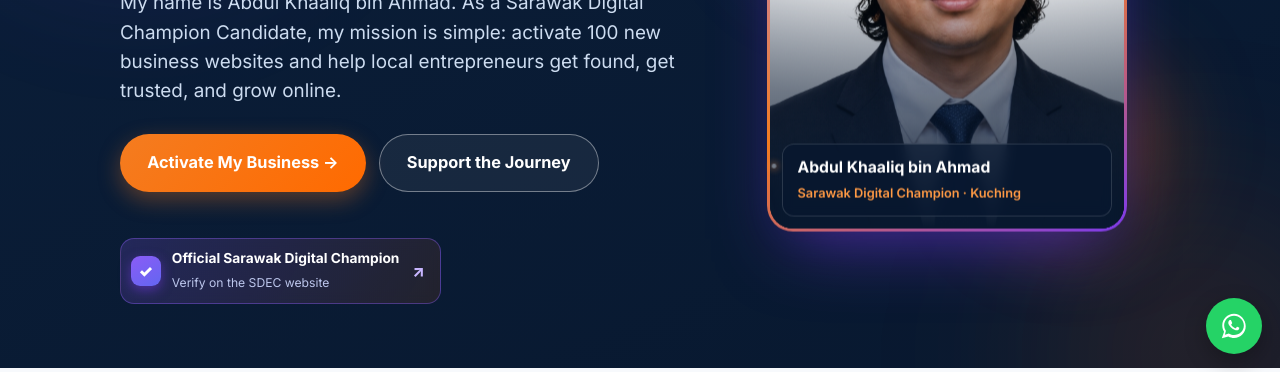
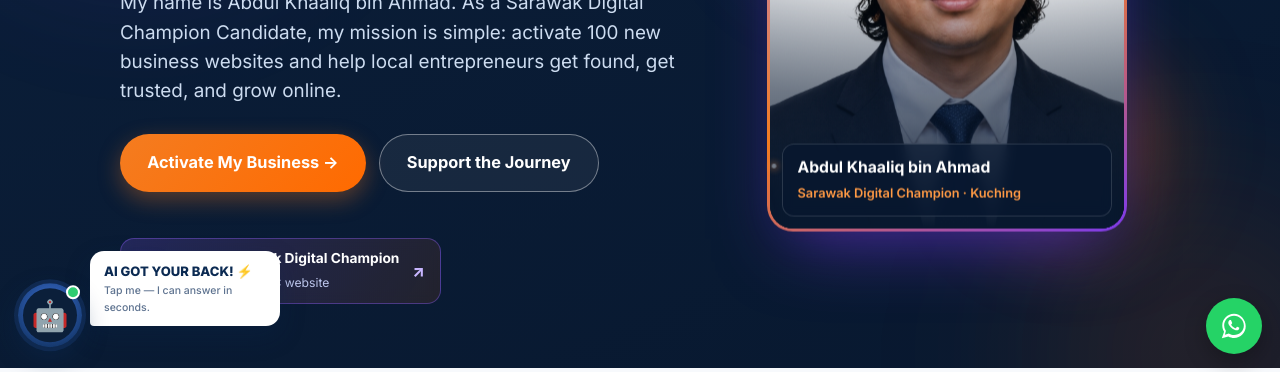
Before and after one commit to zaiwin-lab/KB-Khaaliq, a website: page index.html in a window 1280 px wide. Shown: the part 428-800 px from the top of the page. Drawn offline with Linux system fonts and the light colour scheme.

Commit message:
Add Phase 1 SDC AI Assistant floating greeter widget to landing page

```diff
--- /dev/null
+++ b/ai-bot.js
@@ -0,0 +1,180 @@
+/* =====================================================================
+   ai-bot.js — "SDC AI Assistant" floating greeter widget (Phase 1)
+   Self-contained: injects its own styles + markup, no dependencies.
+   Static / deterministic — zero backend, zero API cost.
+   Drop the mascot image at assets/ai-bot.png (falls back to 🤖 if missing).
+   To remove: delete this file + its <script> tag in index.html.
+   ===================================================================== */
+(function () {
+  "use strict";
+
+  /* ---------- knowledge (pre-written answers, no AI cost) ---------- */
+  var REPLIES = {
+    price: "Your professional business website is just <b>RM500</b> — that's <b>50% off</b> " +
+      "the usual RM1,000 (first 30 businesses). It includes design, 1-year hosting + domain, " +
+      "SSL, WhatsApp button, Google Maps &amp; SEO — plus free bonuses. Optional add-ons: " +
+      "<b>AI Chatbot (RM200)</b> or <b>E-Commerce store (RM600)</b>.",
+    included: "Every build includes: a mobile-responsive business website, WhatsApp click-to-chat, " +
+      "contact form, Google Map, domain &amp; hosting (1 year), SSL security, basic SEO, an easy " +
+      "dashboard, 4-language support — and free copywriting, gallery &amp; promotion modules. " +
+      "One complete package. 🎁",
+    how: "Three simple steps:<br>① <b>Register</b> in minutes.<br>② <b>We build</b> with AI + human " +
+      "craft.<br>③ <b>You go live</b>, fully in control. 🚀",
+    lang: "This site speaks <b>4 languages</b> — English, Bahasa Malaysia, 中文 and Iban (IB). " +
+      "Your website can too, so you reach every customer in Sarawak. 🌍"
+  };
+
+  var QUICK = [
+    { k: "price",    label: "💰 Pricing" },
+    { k: "included", label: "📦 What's included" },
+    { k: "how",      label: "⚙️ How it works" },
+    { k: "lang",     label: "🌐 Languages" }
+  ];
+
+  /* ---------- styles ---------- */
+  var css = ''
+  + '#aiBot,#aiBot *{box-sizing:border-box;font-family:Inter,-apple-system,Segoe UI,Roboto,sans-serif}'
+  + '#aiLauncher{position:fixed;left:18px;bottom:18px;z-index:320;width:64px;height:64px;cursor:pointer;'
+    + 'border:none;background:none;padding:0;animation:aiFloat 3.2s ease-in-out infinite}'
+  + '@keyframes aiFloat{0%,100%{transform:translateY(0)}50%{transform:translateY(-7px)}}'
+  + '#aiLauncher .ring{position:absolute;inset:0;border-radius:50%;'
+    + 'background:radial-gradient(circle at 50% 35%,#3b6fd4,#0b2a52);'
+    + 'box-shadow:0 10px 26px rgba(11,42,82,.45),0 0 0 4px rgba(59,111,212,.18)}'
+  + '#aiLauncher .av{position:absolute;inset:5px;border-radius:50%;overflow:hidden;'
+    + 'display:flex;align-items:center;justify-content:center;background:#0b1f3a;font-size:30px}'
+  + '#aiLauncher .av img{width:100%;height:100%;object-fit:cover}'
+  + '#aiLauncher .pulse{position:absolute;right:2px;top:2px;width:14px;height:14px;border-radius:50%;'
+    + 'background:#2ecc71;border:2px solid #fff;box-shadow:0 0 0 0 rgba(46,204,113,.7);animation:aiPulse 1.8s infinite}'
+  + '@keyframes aiPulse{0%{box-shadow:0 0 0 0 rgba(46,204,113,.6)}70%{box-shadow:0 0 0 10px rgba(46,204,113,0)}100%{box-shadow:0 0 0 0 rgba(46,204,113,0)}}'
+  + '#aiBubble{position:fixed;left:90px;bottom:46px;z-index:319;background:#fff;color:#0b2a52;'
+    + 'font-weight:800;font-size:13px;padding:10px 14px;border-radius:14px 14px 14px 4px;'
+    + 'box-shadow:0 10px 26px rgba(11,42,82,.22);max-width:190px;opacity:0;transform:translateY(8px) scale(.9);'
+    + 'transition:all .35s cubic-bezier(.2,.9,.3,1);pointer-events:none}'
+  + '#aiBubble.show{opacity:1;transform:none}'
+  + '#aiBubble small{display:block;font-weight:500;color:#5d728f;font-size:10.5px;margin-top:2px}'
+  + '#aiBubble .zap{color:#F47C20}'
+  + '#aiPanel{position:fixed;left:18px;bottom:18px;z-index:321;width:340px;max-width:calc(100vw - 36px);'
+    + 'height:480px;max-height:calc(100vh - 40px);background:#fff;border-radius:20px;overflow:hidden;'
+    + 'box-shadow:0 24px 60px rgba(8,24,47,.34);display:none;flex-direction:column;'
+    + 'transform-origin:bottom left;animation:aiPop .28s cubic-bezier(.2,.9,.3,1)}'
+  + '@keyframes aiPop{from{opacity:0;transform:translateY(14px) scale(.96)}to{opacity:1;transform:none}}'
+  + '#aiPanel.open{display:flex}'
+  + '.aiHead{background:linear-gradient(135deg,#0b2a52,#0a1830);color:#fff;padding:15px 16px;display:flex;align-items:center;gap:11px}'
+  + '.aiHead .ha{width:42px;height:42px;border-radius:50%;overflow:hidden;background:#13294d;flex:none;'
+    + 'display:flex;align-items:center;justify-content:center;font-size:22px;border:2px solid rgba(255,255,255,.18)}'
+  + '.aiHead .ha img{width:100%;height:100%;object-fit:cover}'
+  + '.aiHead .ht b{font-size:14.5px;display:block;letter-spacing:.2px}'
+  + '.aiHead .ht span{font-size:11px;color:#9fd6b4;display:flex;align-items:center;gap:5px}'
+  + '.aiHead .ht span i{width:7px;height:7px;border-radius:50%;background:#2ecc71;display:inline-block}'
+  + '.aiHead .hx{margin-left:auto;background:rgba(255,255,255,.12);border:none;color:#fff;width:30px;height:30px;'
+    + 'border-radius:9px;cursor:pointer;font-size:17px;line-height:1}'
+  + '.aiBody{flex:1;overflow-y:auto;padding:16px 14px;background:#f4f7fb}'
+  + '.aiMsg{max-width:86%;padding:10px 13px;border-radius:14px;font-size:12.5px;line-height:1.5;margin-bottom:10px;'
+    + 'background:#fff;color:#13233d;border:1px solid #e6edf6;border-bottom-left-radius:5px;box-shadow:0 1px 2px rgba(11,42,82,.04)}'
+  + '.aiMsg.me{margin-left:auto;background:#0b2a52;color:#fff;border:none;border-radius:14px;border-bottom-right-radius:5px}'
+  + '.aiMsg b{color:inherit}'
+  + '.aiType{display:flex;gap:4px;padding:12px 14px}'
+  + '.aiType i{width:7px;height:7px;border-radius:50%;background:#9fb3cd;animation:aiBlink 1.2s infinite}'
+  + '.aiType i:nth-child(2){animation-delay:.2s}.aiType i:nth-child(3){animation-delay:.4s}'
+  + '@keyframes aiBlink{0%,60%,100%{opacity:.3}30%{opacity:1}}'
+  + '.aiQuick{padding:10px 12px 6px;background:#f4f7fb;border-top:1px solid #e6edf6;display:flex;flex-wrap:wrap;gap:7px}'
+  + '.aiQuick button{background:#fff;border:1px solid #d7e3f2;color:#0b2a52;font-size:11.5px;font-weight:700;'
+    + 'padding:7px 11px;border-radius:20px;cursor:pointer;transition:.15s}'
+  + '.aiQuick button:hover{background:#0b2a52;color:#fff;border-color:#0b2a52}'
+  + '.aiCta{padding:10px 12px 13px;background:#f4f7fb}'
+  + '.aiCta a{display:block;text-align:center;background:#F47C20;color:#fff;font-weight:800;font-size:13px;'
+    + 'padding:12px;border-radius:12px;text-decoration:none;box-shadow:0 8px 18px rgba(244,124,32,.32)}'
+  + '.aiCta a:hover{filter:brightness(1.05)}'
+  + '@media(max-width:420px){#aiPanel{height:calc(100vh - 32px)}}';
+
+  /* ---------- mascot avatar (real image, graceful fallback) ---------- */
+  function avatar() {
+    return '<img src="assets/ai-bot.png" alt="AI Assistant" '
+         + 'onerror="this.style.display=\'none\';this.parentNode.innerHTML=\'🤖\'">';
+  }
+
+  /* ---------- build DOM ---------- */
+  function init() {
+    var st = document.createElement("style"); st.textContent = css; document.head.appendChild(st);
+
+    var wrap = document.createElement("div"); wrap.id = "aiBot";
+    wrap.innerHTML = ''
+      + '<button id="aiLauncher" aria-label="Open AI Assistant">'
+        + '<span class="ring"></span><span class="av">' + avatar() + '</span><span class="pulse"></span>'
+      + '</button>'
+      + '<div id="aiBubble">AI GOT YOUR BACK! <span class="zap">⚡</span>'
+        + '<small>Tap me — I can answer in seconds.</small></div>'
+      + '<div id="aiPanel" role="dialog" aria-label="AI Assistant">'
+        + '<div class="aiHead">'
+          + '<div class="ha">' + avatar() + '</div>'
+          + '<div class="ht"><b>SDC AI Assistant</b><span><i></i>Online · replies instantly</span></div>'
+          + '<button class="hx" aria-label="Close">✕</button>'
+        + '</div>'
+        + '<div class="aiBody" id="aiBody"></div>'
+        + '<div class="aiQuick" id="aiQuick"></div>'
+        + '<div class="aiCta"><a href="activate.html">✨ Get my FREE AI Business Summary →</a></div>'
+      + '</div>';
+    document.body.appendChild(wrap);
+
+    var launcher = document.getElementById("aiLauncher");
+    var bubble   = document.getElementById("aiBubble");
+    var panel    = document.getElementById("aiPanel");
+    var body     = document.getElementById("aiBody");
+    var quick    = document.getElementById("aiQuick");
+    var greeted  = false;
+
+    function addMsg(html, me) {
+      var m = document.createElement("div");
+      m.className = "aiMsg" + (me ? " me" : "");
+      m.innerHTML = html;
+      body.appendChild(m); body.scrollTop = body.scrollHeight;
+      return m;
+    }
+    function typing() {
+      var t = document.createElement("div");
+      t.className = "aiMsg aiType"; t.innerHTML = "<i></i><i></i><i></i>";
+      body.appendChild(t); body.scrollTop = body.scrollHeight; return t;
+    }
+    function botSay(html, delay) {
+      var t = typing();
+      setTimeout(function () { t.remove(); addMsg(html); }, delay || 650);
+    }
+
+    QUICK.forEach(function (q) {
+      var b = document.createElement("button");
+      b.textContent = q.label;
+      b.onclick = function () { addMsg(q.label, true); botSay(REPLIES[q.k]); };
+      quick.appendChild(b);
+    });
+
+    function openPanel() {
+      bubble.classList.remove("show");
+      panel.classList.add("open");
+      launcher.style.display = "none";
+      if (!greeted) {
+        greeted = true;
+        botSay("Hi there! 👋 I'm the SDC AI Assistant. I can help you get a professional " +
+               "business website from <b>RM500</b>. What would you like to know?", 400);
+      }
+    }
+    function closePanel() {
+      panel.classList.remove("open");
+      launcher.style.display = "block";
+    }
+
+    launcher.addEventListener("click", openPanel);
+    panel.querySelector(".hx").addEventListener("click", closePanel);
+
+    // auto-greeting bubble after 3s (once)
+    setTimeout(function () {
+      if (!panel.classList.contains("open")) {
+        bubble.classList.add("show");
+        setTimeout(function () { bubble.classList.remove("show"); }, 7000);
+      }
+    }, 3000);
+  }
+
+  if (document.readyState === "loading")
+    document.addEventListener("DOMContentLoaded", init);
+  else init();
+})();
--- a/index.html
+++ b/index.html
@@ -239,6 +239,7 @@
 <script src="engine.js"></script>
 <script src="landing.js"></script>
 <script src="i18n.js"></script>
+<script src="ai-bot.js"></script>
 <script>
   (function () {
     var n = (window.SDC_DATA && window.SDC_DATA.KHAALIQ_WA || "").replace(/\D/g, "");
```
